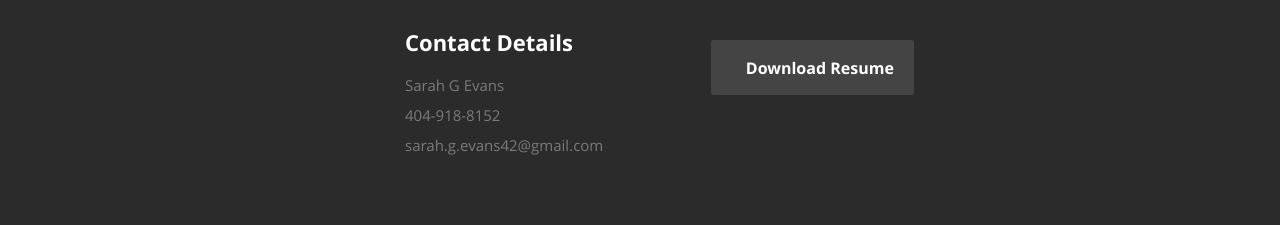
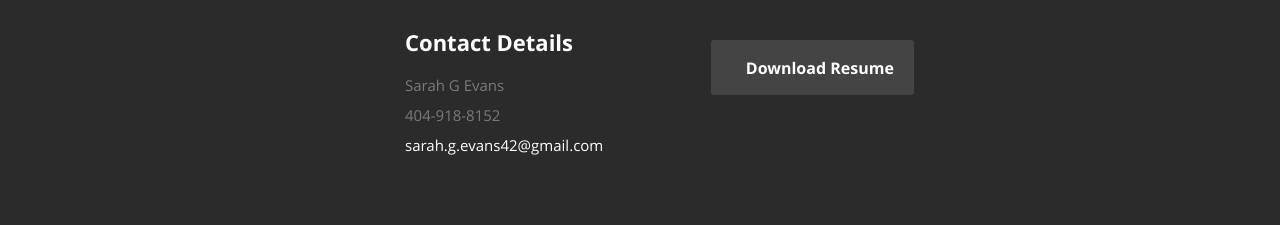
Before and after one commit to n3m3sis42/resume-viewer, a React (Create React App) app: page / in a window 1280 px wide. Shown: the part 1120-1345 px from the top of the page. Built offline with nearby package versions, Linux system fonts and the light colour scheme; some icons are missing.

Commit message:
added mailto link on about page

```diff
--- a/src/components/ContactDetails.js
+++ b/src/components/ContactDetails.js
@@ -14,7 +14,9 @@ const ContactDetails = ({ data }) => {
        <p className="address">
          <span>{name}</span><br />
          <span>{phone}</span><br />
-         <span>{email}</span>
+         <span>
+            <a href={`mailto:${email}`}>{email}</a>
+          </span>
        </p>
     </div>
   )
```
